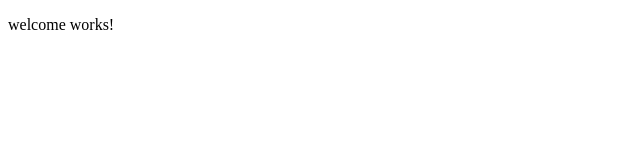
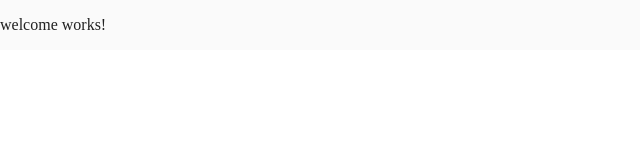
Before and after one commit to Elybourland/ang-mat-app, an Angular app in the folder fitness-tracker/: page / in a window 1280 px wide. Shown: the top 160 px of the page, without its empty margins (0-640 px from the left). Built offline with nearby package versions, Linux system fonts and the light colour scheme.

Commit message:
adding navigation and sidenav

```diff
--- a/fitness-tracker/src/app/app.component.html
+++ b/fitness-tracker/src/app/app.component.html
@@ -1 +1,8 @@
-<router-outlet></router-outlet>
+<mat-sidenav-container>
+    <mat-sidenav #sidenav role="navigation">
+        <p>I'm the sidenav!</p>
+    </mat-sidenav>
+    <mat-sidenav-content>
+        <router-outlet></router-outlet>
+    </mat-sidenav-content>
+</mat-sidenav-container>
--- a/fitness-tracker/src/app/app.component.ts
+++ b/fitness-tracker/src/app/app.component.ts
@@ -7,4 +7,5 @@ import { Component } from '@angular/core';
 })
 export class AppComponent {
   title = 'fitness-tracker';
+  openSidenav = false;
 }
--- a/fitness-tracker/src/app/app.module.ts
+++ b/fitness-tracker/src/app/app.module.ts
@@ -19,6 +19,7 @@ import{ FormsModule, ReactiveFormsModule } from '@angular/forms';
 import { MatDatepickerModule } from '@angular/material/datepicker';
 import { MatNativeDateModule } from '@angular/material/core';
 import { MatCheckboxModule } from '@angular/material/checkbox';
+import { MatSidenavModule } from '@angular/material/sidenav';
 
 @NgModule({
   declarations: [
@@ -44,7 +45,8 @@ import { MatCheckboxModule } from '@angular/material/checkbox';
     MatDatepickerModule,
     MatNativeDateModule,
     MatCheckboxModule,
-    ReactiveFormsModule
+    ReactiveFormsModule,
+    MatSidenavModule
   ],
   providers: [],
   bootstrap: [AppComponent]
--- a/fitness-tracker/src/index.html
+++ b/fitness-tracker/src/index.html
@@ -8,6 +8,8 @@
   <link rel="icon" type="image/x-icon" href="favicon.ico">
   <link href="https://fonts.googleapis.com/icon?family=Material+Icons"
       rel="stylesheet">
+  <link rel="preconnect" href="https://fonts.gstatic.com">
+  <link href="https://fonts.googleapis.com/css2?family=Roboto&display=swap" rel="stylesheet">
 </head>
 <body>
   <app-root></app-root>
--- a/fitness-tracker/src/styles.css
+++ b/fitness-tracker/src/styles.css
@@ -1,2 +1,10 @@
 /* You can add global styles to this file, and also import other style files */
 @import '@angular/material/prebuilt-themes/indigo-pink.css';
+
+html, body {
+    font-family: 'Roboto, sans-serif';
+}
+
+body {
+    margin: 0;
+}
```
